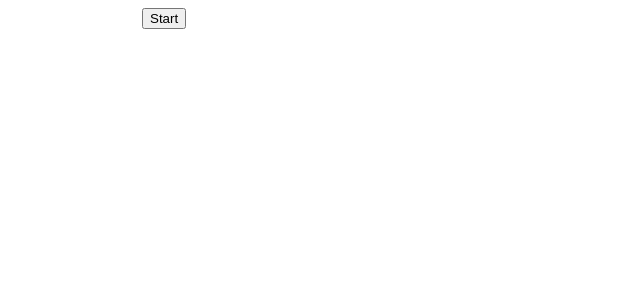
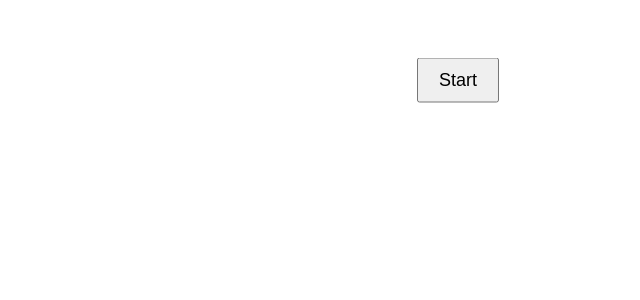
Before and after one commit to acciojob/golf-react-rishithapaladugu, a React app: page / in a window 1280 px wide. Shown: the top 300 px of the page, without its empty margins (182-822 px from the left). Built offline with nearby package versions, Linux system fonts and the light colour scheme.

Commit message:
Update App.css

```diff
--- a/src/styles/App.css
+++ b/src/styles/App.css
@@ -1,17 +1,31 @@
-.playground{
-    width:50%;
-    height:50%;
-    margin: auto;
+.playground {
+  width: 100%;
+  height: 100vh;
+  position: relative;
 }
-body html .root {
-    height: 100%;
+
+body, html, .root {
+  height: 100%;
+  margin: 0;
 }
-.ball{
-    background-color: black;
-    box-shadow: 0 10px 10px -6px;
-    position: relative;
-    right: 0px;
-    height: 50px;
-    width: 50px;
-    border-radius: 25px;
+
+.start {
+  padding: 10px 20px;
+  font-size: 18px;
+  cursor: pointer;
+  position: absolute;
+  left: 50%;
+  top: 10%;
+  transform: translate(-50%, -50%);
 }
+
+.ball {
+  background-color: black;
+  box-shadow: 0 10px 10px -6px;
+  position: absolute;
+  transform: translateY(-50%);
+  height: 50px;
+  width: 50px;
+  border-radius: 50%;
+  transition: left 0.1s linear;
+}
```
